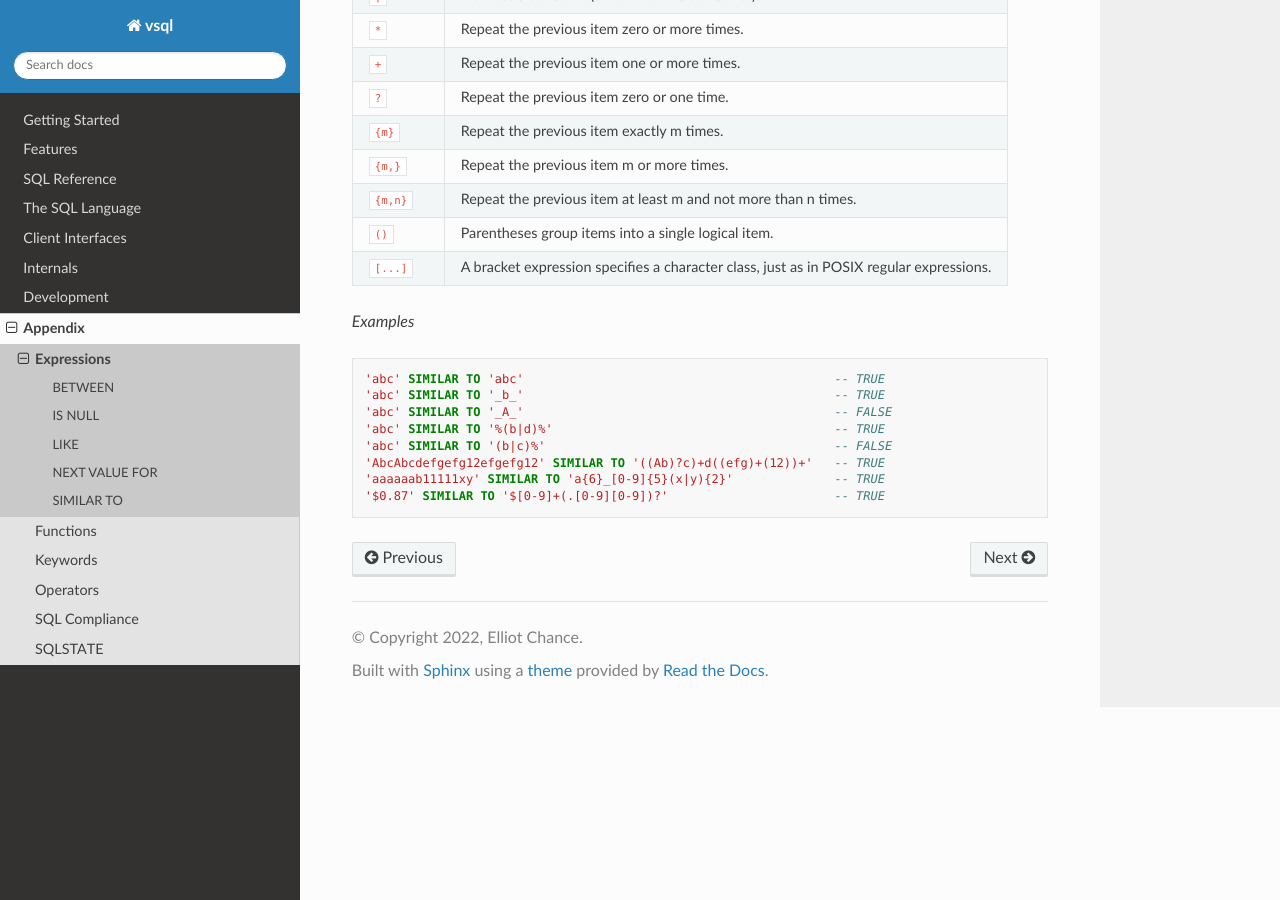
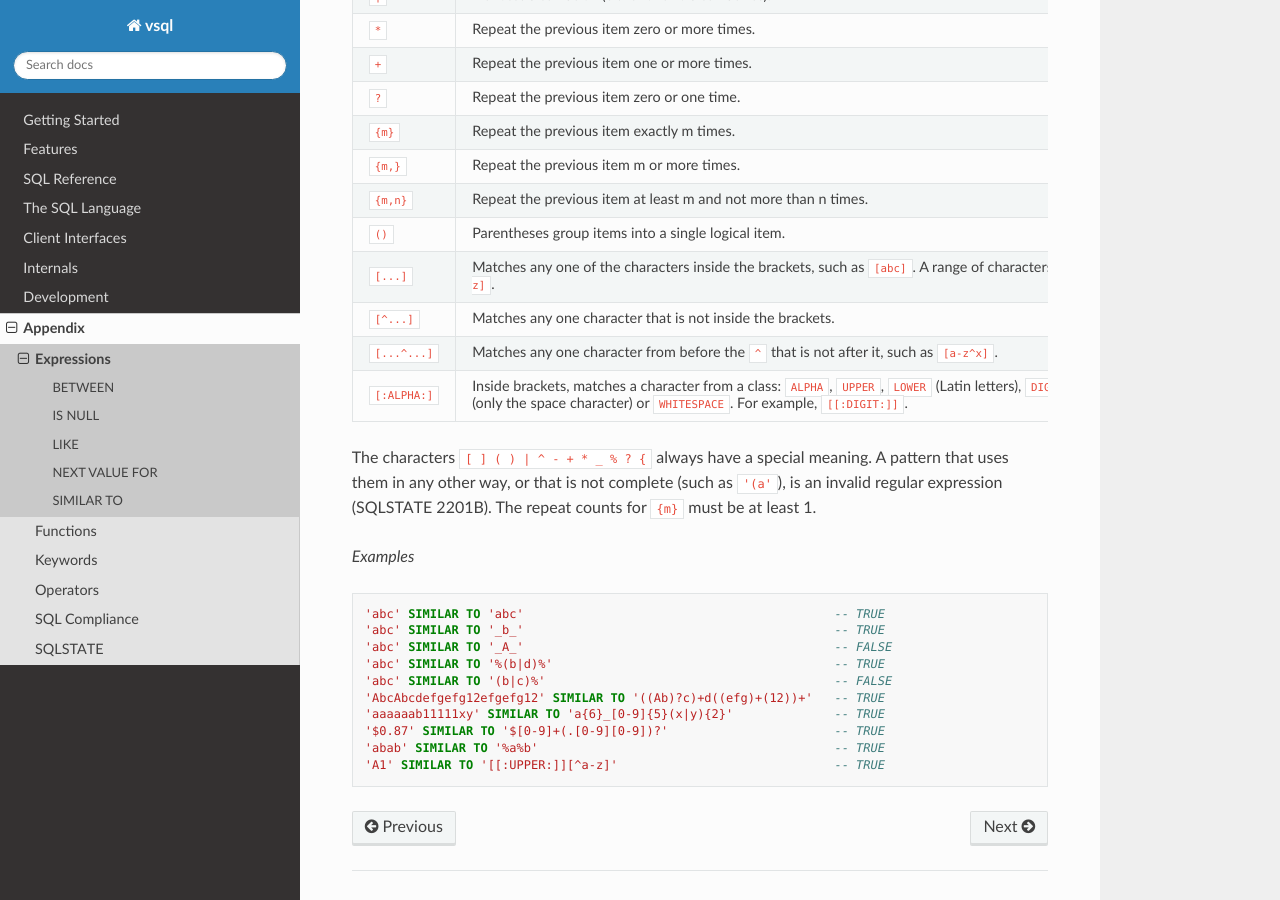
Before and after one commit to elliotchance/vsql, a Sphinx documentation site: the page built from docs/expressions.rst, in a window 1280 px wide and 900 px high, scrolled down 2450 px. Built offline with Sphinx 7.4.7 and the Read the Docs theme 3.1.0, drawn with Linux system fonts in a browser that asks for light colours.

Commit message:
SIMILAR TO: Match patterns without V's regex module
SIMILAR TO translated its pattern into a regexp for V's regex module,
which doesn't backtrack, so 'abab' SIMILAR TO '%b' was FALSE and
'' SIMILAR TO '_' was TRUE. Patterns are now parsed using the regular
expression syntax of the standard and matched by following every
possible position at once, so a match never depends on which choice is
tried first. Character sets such as [^a-z], [a-z^x] and [[:DIGIT:]] are
supported, and an invalid pattern raises 2201B.

SQL T141

Fixes #391

Co-Authored-By: Claude Opus 5.5 <noreply@anthropic.com>

```diff
--- a/docs/expressions.rst
+++ b/docs/expressions.rst
@@ -136,8 +136,22 @@ case-sensitive. You can use the following characters in ``Y``:
    * - ``()``
      - Parentheses group items into a single logical item.
    * - ``[...]``
-     - A bracket expression specifies a character class, just as in POSIX
-       regular expressions.
+     - Matches any one of the characters inside the brackets, such as
+       ``[abc]``. A range of characters can be written as ``[a-z]``.
+   * - ``[^...]``
+     - Matches any one character that is not inside the brackets.
+   * - ``[...^...]``
+     - Matches any one character from before the ``^`` that is not after it,
+       such as ``[a-z^x]``.
+   * - ``[:ALPHA:]``
+     - Inside brackets, matches a character from a class: ``ALPHA``, ``UPPER``,
+       ``LOWER`` (Latin letters), ``DIGIT``, ``ALNUM``, ``SPACE`` (only the space
+       character) or ``WHITESPACE``. For example, ``[[:DIGIT:]]``.
+
+The characters ``[ ] ( ) | ^ - + * _ % ? {`` always have a special meaning. A
+pattern that uses them in any other way, or that is not complete (such as
+``'(a'``), is an invalid regular expression (SQLSTATE 2201B). The repeat counts
+for ``{m}`` must be at least 1.
 
 *Examples*
 
@@ -151,3 +165,5 @@ case-sensitive. You can use the following characters in ``Y``:
   'AbcAbcdefgefg12efgefg12' SIMILAR TO '((Ab)?c)+d((efg)+(12))+'   -- TRUE
   'aaaaaab11111xy' SIMILAR TO 'a{6}_[0-9]{5}(x|y){2}'              -- TRUE
   '$0.87' SIMILAR TO '$[0-9]+(.[0-9][0-9])?'                       -- TRUE
+  'abab' SIMILAR TO '%a%b'                                         -- TRUE
+  'A1' SIMILAR TO '[[:UPPER:]][^a-z]'                              -- TRUE
```
Also changed, not shown: docs/sqlstate.rst (+12 -0 lines), 3 other files.
